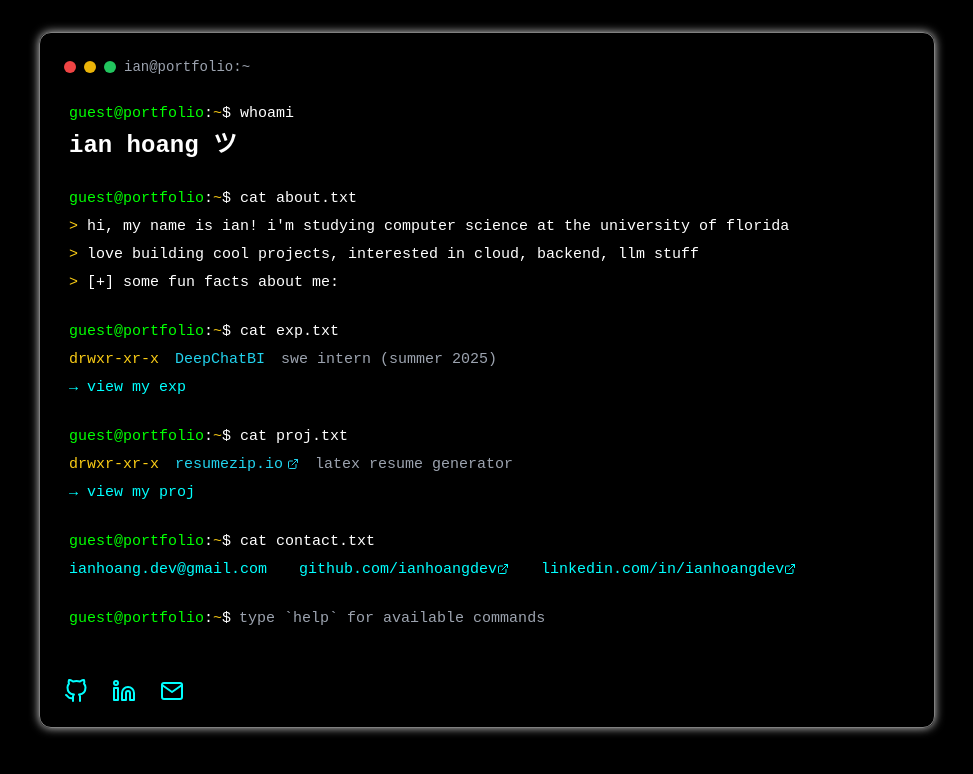
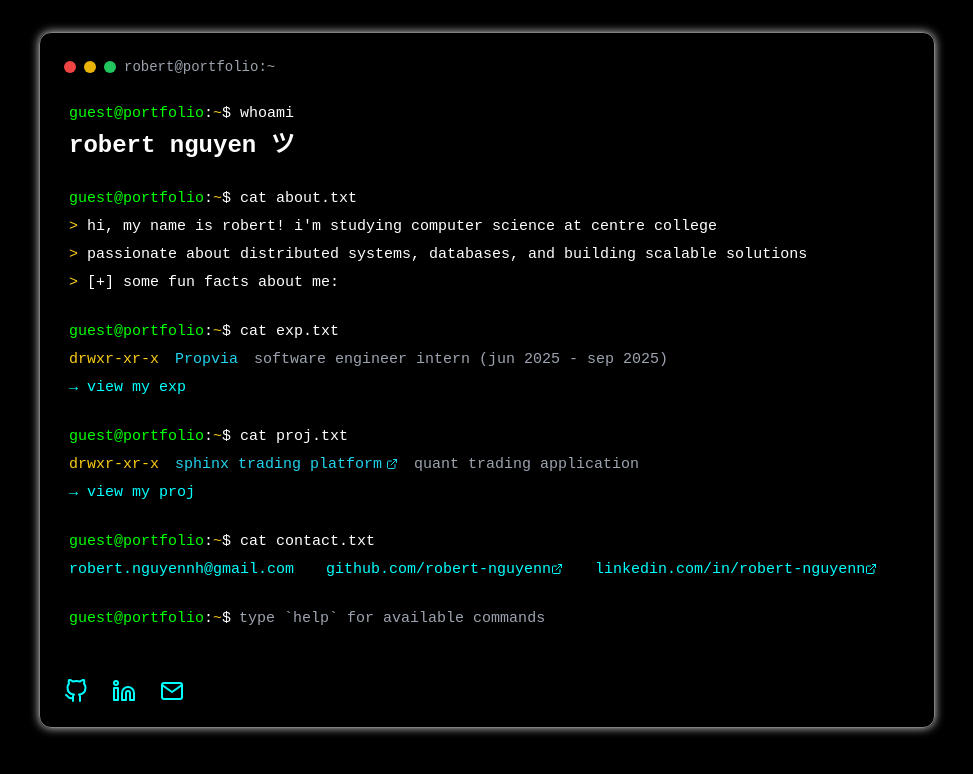
Before and after one commit to robert-nguyenn/robert_nguyen_portfolio, a Next.js app: page / in a window 1280 px wide. Shown: the top 774 px of the page, without its empty margins (153-1126 px from the left). Built offline with nearby package versions, Linux system fonts and the light colour scheme.

Commit message:
Update portfolio details and enhance project descriptions in README, package files, and components

```diff
--- a/package.json
+++ b/package.json
@@ -1,5 +1,5 @@
 {
-  "name": "portfolio",
+  "name": "robert-nguyen-portfolio",
   "version": "0.1.0",
   "private": true,
   "scripts": {
--- a/src/app/components/Header.tsx
+++ b/src/app/components/Header.tsx
@@ -16,7 +16,7 @@ export default function Header({ currentPath, showBackButton = true }: HeaderPro
         <div className="w-3 h-3 bg-red-500 rounded-full"></div>
         <div className="w-3 h-3 bg-yellow-500 rounded-full"></div>
         <div className="w-3 h-3 bg-green-500 rounded-full"></div>
-        <span className="ml-4 text-sm text-gray-400">ian@portfolio:{currentPath}</span>
+        <span className="ml-4 text-sm text-gray-400">robert@portfolio:{currentPath}</span>
       </div>
 
       {/* Navigation */}
--- a/src/app/contact/page.tsx
+++ b/src/app/contact/page.tsx
@@ -47,7 +47,7 @@ export default function Contact() {
             <div className="w-3 h-3 bg-red-500 rounded-full"></div>
             <div className="w-3 h-3 bg-yellow-500 rounded-full"></div>
             <div className="w-3 h-3 bg-green-500 rounded-full"></div>
-            <span className="ml-4 text-sm text-gray-400">ian@portfolio:~/contact</span>
+            <span className="ml-4 text-sm text-gray-400">robert@portfolio:~/contact</span>
           </div>
         </div>
 
@@ -78,8 +78,8 @@ export default function Contact() {
                   <FiMail className="w-5 h-5 text-cyan-400" />
                   <div>
                     <span className="text-cyan-400">Email:</span>
-                    <a href="mailto:ianhoang.dev@gmail.com" className="terminal-link ml-2">
-                      ianhoang.dev@gmail.com
+                    <a href="mailto:robert.nguyennh@gmail.com" className="terminal-link ml-2">
+                      robert.nguyennh@gmail.com
                     </a>
                   </div>
                 </div>
@@ -87,8 +87,8 @@ export default function Contact() {
                   <FiGithub className="w-5 h-5 text-cyan-400" />
                   <div>
                     <span className="text-cyan-400">GitHub:</span>
-                    <a href="https://github.com/ianhoangdev" target="_blank" rel="noopener noreferrer" className="terminal-link ml-2">
-                  github.com/ianhoangdev
+                    <a href="https://github.com/robert-nguyenn" target="_blank" rel="noopener noreferrer" className="terminal-link ml-2">
+                  github.com/robert-nguyenn
                 </a>
                   </div>
                 </div>
@@ -96,8 +96,8 @@ export default function Contact() {
                   <FiLinkedin className="w-5 h-5 text-cyan-400" />
                   <div>
                     <span className="text-cyan-400">LinkedIn:</span>
-                    <a href="https://linkedin.com/in/ianhoangdev" target="_blank" rel="noopener noreferrer" className="terminal-link ml-2">
-                  linkedin.com/in/ianhoangdev
+                    <a href="https://linkedin.com/in/robert-nguyenn" target="_blank" rel="noopener noreferrer" className="terminal-link ml-2">
+                  linkedin.com/in/robert-nguyenn
                 </a>
                   </div>
                 </div>
@@ -233,7 +233,7 @@ export default function Contact() {
                 </div>
                 <div className="flex items-center space-x-4">
                   <span className="text-yellow-400">-rw-r--r--</span>
-                  <a href="mailto:ianhoang.dev@gmail.com" className="terminal-link">send-email</a>
+                  <a href="mailto:robert.nguyennh@gmail.com" className="terminal-link">send-email</a>
                   <span className="text-gray-400">Direct email</span>
                 </div>
               </div>
--- a/src/app/experience/page.tsx
+++ b/src/app/experience/page.tsx
@@ -5,46 +5,47 @@ import Header from "../components/Header"
 const experiences = [
   {
     title: "Software Engineer Intern",
-    company: "DeepChatBI",
-    period: "May 2025 - Present",
-    location: "San Francisco, CA",
-    description: "AI services for natural language to SQL translation",
-    tech: ["Java", "Spring Boot", "PostgreSQL", "Snowflake", "Redis", "Claude API"]
+    company: "Propvia",
+    period: "Jun 2025 - Sep 2025",
+    location: "Detroit, MI",
+    description: "Implemented a multi-tenant backend on PostgreSQL with row-level security and Auth0 OAuth, powering an AI property analysis platform for 500+ users with 1k+ records/month.",
+    tech: ["PostgreSQL", "Auth0", "REST API", "gRPC", "Apache Kafka", "Google Cloud Run", "Node.js"]
   },
   {
     title: "Software Engineer Intern",
-    company: "UF CSSALT",
-    period: "Jan 2025 - May 2025",
-    location: "Gainesville, FL",
-    description: "Real-time defibrillator simulation software",
-    tech: ["Unity", "C#", "Docker", "GitHub Actions", "CI/CD"]
+    company: "Theta Zero Consulting",
+    period: "Dec 2024 - May 2025",
+    location: "Lexington, KY",
+    description: "Delivered a CRM SaaS for 1,100+ real-estate users, storing client data in PostgreSQL and powering React/Django frontend. Instrumented OpenTelemetry traces with Prometheus & Grafana alerts.",
+    tech: ["React", "Django", "PostgreSQL", "OpenTelemetry", "Prometheus", "Grafana", "Docker"]
   },
   {
-    title: "Research Software Engineer",
-    company: "Ecosystem AI Lab",
-    period: "Aug 2024 - Dec 2024",
-    location: "Gainesville, FL",
-    description: "ML research for environmental quality analysis",
-    tech: ["Python", "TensorFlow", "ResNet-50", "D3.js", "Flask", "PostGIS"]
+    title: "Software Engineer Intern",
+    company: "Novatek Technology",
+    period: "May 2024 - Nov 2024",
+    location: "hanoi, vietnam",
+    description: "Enhanced checkout reliability to 99.95% on a 10k+ MAU e-commerce platform by refactoring into a stateless gRPC microservice with Kubernetes deployments using rollback strategies.",
+    tech: ["gRPC", "Kubernetes", "Redis", "Lambda", "DynamoDB", "Terraform", "CI/CD", "Linux"]
+  },
+  {
+    title: "Undergraduate Researcher",
+    company: "Centre College — Computer Science Department",
+    period: "Jan 2024 - May 2024",
+    location: "Danville, KY",
+    description: "Processed soccer telemetry into 11k+ events/second with 98% extraction accuracy via a multithreaded Python pipeline. Optimized DuckDB for telemetry via spatial SQL queries.",
+    tech: ["Python", "DuckDB", "Multithreading", "Spatial SQL", "Data Processing"]
   }
 ]
 
 const education = {
-  degree: "B.S. in Computer Science",
-  school: "University of Florida",
+  degree: "Bachelor of Science in Computer Science",
+  school: "Centre College",
   period: "Aug 2023 - May 2027",
-  gpa: "3.9/4.0",
-  location: "Gainesville, FL",
-  courses: ["Data Structures", "Operating Systems", "Computer Organization", "Discrete Math", "Linear Algebra"]
+  gpa: "3.89/4.0",
+  location: "Danville, KY",
+  courses: ["Data Structures and Algorithms", "Distributed Systems", "Operating Systems", "Computer Networks", "Database Systems", "Object-Oriented Programming"]
 }
 
-const leadership = {
-  title: "Membership Director",
-  org: "UF Computing Student Union",
-  period: "Mar 2025 - Present",
-  location: "Gainesville, FL",
-  description: "Recruitment and retention strategies for computing club"
-}
 
 export default function Experience() {
   return (
@@ -83,18 +84,6 @@ export default function Experience() {
             </div>
           </div>
 
-          {/* Leadership */}
-          <div>
-            <div className="text-yellow-400 mb-3">// leadership</div>
-            <div className="ml-4 mb-3">
-              <div className="flex flex-wrap items-baseline gap-x-2">
-                <span className="text-cyan-400 font-semibold whitespace-nowrap">{leadership.title.toLowerCase()}</span>
-                <span style={{ color: 'rgb(var(--terminal-green))' }}>{leadership.org}</span>
-              </div>
-              <div className="text-gray-400 text-sm">{leadership.period.toLowerCase()} • {leadership.location.toLowerCase()}</div>
-              <div className="text-gray-300 text-sm mt-1">{leadership.description.toLowerCase()}</div>
-            </div>
-          </div>
         </div>
       </div>
     </div>
--- a/src/app/layout.tsx
+++ b/src/app/layout.tsx
@@ -4,21 +4,21 @@ import "./globals.css"
 // node addCatGifs.js
 
 export const metadata: Metadata = {
-  title: "ian's personal spot",
-  description: "Software Engineer & Computer Science Student at University of Florida. Full-stack developer passionate about building scalable applications.",
-  keywords: ["Software Engineer", "Full Stack Developer", "Computer Science", "React", "Next.js", "Python", "Machine Learning"],
-  authors: [{ name: "Ian Hoang" }],
-  creator: "Ian Hoang",
+  title: "robert's portfolio",
+  description: "Computer Science Student at Centre College. Software Engineer with experience in distributed systems, databases, and scalable applications.",
+  keywords: ["Software Engineer", "Computer Science", "Distributed Systems", "PostgreSQL", "gRPC", "Kubernetes", "Python", "Java", "TypeScript"],
+  authors: [{ name: "Robert Nguyen" }],
+  creator: "Robert Nguyen",
   openGraph: {
-    title: "ian's personal spot",
-    description: "Software Engineer & Computer Science Student at University of Florida",
+    title: "robert's portfolio",
+    description: "Computer Science Student at Centre College. Software Engineer specializing in distributed systems and databases.",
     type: "website",
     locale: "en_US",
   },
   twitter: {
     card: "summary_large_image",
-    title: "ian's personal spot",
-    description: "Software Engineer & Computer Science Student at University of Florida",
+    title: "robert's portfolio",
+    description: "Computer Science Student at Centre College. Software Engineer specializing in distributed systems and databases.",
   },
   icons: {
     icon: "/logo.svg"
--- a/src/app/page.tsx
+++ b/src/app/page.tsx
@@ -21,9 +21,9 @@ export default function Home() {
  /\\_/\\
 ( o.o ) meow! here are your commands:
  > ^ <  </pre>help(<span class='text-yellow-400'>⌘+Shift+H</span>) - show help message<br>about(<span class='text-yellow-400'>⌘+A</span>) - learn about me<br>proj(<span class='text-yellow-400'>⌘+P</span>) - view my projects<br>exp(<span class='text-yellow-400'>⌘+E</span>) - see my experience<br>clear(<span class='text-yellow-400'>⌘+K</span>) - clear terminal<br>motd(<span class='text-yellow-400'>⌘+B</span>) - look at cat gif and smile`,
-    about: "hi my name is ian. learning and building, i love challenges. hit me up if you wanna talk about opportunities, anime, random shower thoughts, u name it:) (see contacts above)!",
-    proj: "i build web apps, devtools, and ai projects for funsies and impact.<br>check out my projects at <a href='/projects' class='text-cyan-400 hover:text-yellow-400'>/projects</a>",
-    exp: "i've interned at deepchatbi, research labs, and involved in ufcsu.<br>view my experience at <a href='/experience' class='text-cyan-400 hover:text-yellow-400'>/experience</a>",
+    about: "hi my name is robert. computer science student at centre college with a passion for building scalable software solutions. let's connect if you want to discuss tech, internships, or cool projects!",
+    proj: "i build full-stack applications, trading platforms, and data-driven solutions.<br>check out my projects at <a href='/projects' class='text-cyan-400 hover:text-yellow-400'>/projects</a>",
+    exp: "i've interned at propvia, theta zero consulting, novatek technology, and more.<br>view my experience at <a href='/experience' class='text-cyan-400 hover:text-yellow-400'>/experience</a>",
     clear: "clear",
     motd: "random cat gif - use the command to see a cat!",
     // Aliases for backward compatibility
@@ -160,7 +160,7 @@ export default function Home() {
               <span style={{ color: 'rgb(var(--foreground-rgb))' }}>$ </span>
               <span style={{ color: 'rgb(var(--foreground-rgb))' }}>whoami</span>
             </div>
-            <div className="command-output text-2xl font-bold" style={{ color: 'rgb(var(--foreground-rgb))' }}>ian hoang ツ</div>
+            <div className="command-output text-2xl font-bold" style={{ color: 'rgb(var(--foreground-rgb))' }}>robert nguyen ツ</div>
           </div>
 
           {/* About Section */}
@@ -173,8 +173,8 @@ export default function Home() {
               <span style={{ color: 'rgb(var(--foreground-rgb))' }}>cat about.txt</span>
             </div>
             <div className="command-output space-y-1" style={{ color: 'rgb(var(--foreground-rgb))' }}>
-              <p><span className="text-yellow-400">&gt;</span> hi, my name is ian! i'm studying computer science at the university of florida</p>
-              <p><span className="text-yellow-400">&gt;</span> love building cool projects, interested in cloud, backend, llm stuff</p>
+              <p><span className="text-yellow-400">&gt;</span> hi, my name is robert! i'm studying computer science at centre college</p>
+              <p><span className="text-yellow-400">&gt;</span> passionate about distributed systems, databases, and building scalable solutions</p>
               <button
                 onClick={() => setShowFunFacts(!showFunFacts)}
                 className="text-left transition-colors"
@@ -186,9 +186,9 @@ export default function Home() {
               </button>
               {showFunFacts && (
                 <div className="ml-8 space-y-1" style={{ color: 'rgb(var(--foreground-rgb))' }}>
-                  <p><span className="text-yellow-400">&gt;</span> once cried at 5am while debugging cause i added an extra period to a redirect uri</p>
-                  <p><span className="text-yellow-400">&gt;</span> built a word hunt solver to beat my gf, but still got humbled (she high diff ai)</p>
-                  <p><span className="text-yellow-400">&gt;</span> can bend my fingers 90 degrees, binge watch 200 manga chapters in 1 night</p>
+                  <p><span className="text-yellow-400">&gt;</span> built a no-code quant trading platform that processes 12k+ market events</p>
+                  <p><span className="text-yellow-400">&gt;</span> optimized database query latency by 60% using advanced indexing techniques</p>
+                  <p><span className="text-yellow-400">&gt;</span> enjoy working with cutting-edge tech like gRPC, kubernetes, and cloud platforms</p>
                 </div>
               )}
             </div>
@@ -207,8 +207,8 @@ export default function Home() {
               <div className="space-y-4">
                 <div className="flex items-center space-x-4">
                   <span className="text-yellow-400">drwxr-xr-x</span>
-                  <span className="text-cyan-400">DeepChatBI</span>
-                  <span className="text-gray-400">swe intern (summer 2025)</span>
+                  <span className="text-cyan-400">Propvia</span>
+                  <span className="text-gray-400">software engineer intern (jun 2025 - sep 2025)</span>
                 </div>
               </div>
               <div className="mt-1">
@@ -232,10 +232,10 @@ export default function Home() {
               <div className="space-y-4">
                 <div className="flex items-center space-x-4">
                   <span className="text-yellow-400">drwxr-xr-x</span>
-                  <a href="https://resumezip.io" target="_blank" rel="noopener noreferrer" className="text-cyan-400">
-                    resumezip.io<FiExternalLink className="inline w-3 h-3 ml-1" />
+                  <a href="https://github.com/robert-nguyenn/sphinx-no-code-quant-trading-platform" target="_blank" rel="noopener noreferrer" className="text-cyan-400">
+                    sphinx trading platform<FiExternalLink className="inline w-3 h-3 ml-1" />
                    </a>
-                  <span className="text-gray-400">latex resume generator</span>
+                  <span className="text-gray-400">quant trading application</span>
                 </div>
               </div>
               <div className="mt-1">
@@ -258,13 +258,13 @@ export default function Home() {
             <div className="command-output" style={{ color: 'rgb(var(--foreground-rgb))' }}>
               <div className="flex flex-col md:flex-row items-start md:items-center gap-2 md:gap-8">
                 <div>
-                  <a href="mailto:ianhoang.dev@gmail.com" className="terminal-link"> ianhoang.dev@gmail.com</a>
+                  <a href="mailto:robert.nguyenanh@gmail.com" className="terminal-link"> robert.nguyennh@gmail.com</a>
                 </div>
                 <div>
-                  <a href="https://github.com/ianhoangdev" target="_blank" rel="noopener noreferrer" className="terminal-link"> github.com/ianhoangdev<FiExternalLink className="inline w-3 h-3" /></a>
+                  <a href="https://github.com/robert-nguyenn" target="_blank" rel="noopener noreferrer" className="terminal-link"> github.com/robert-nguyenn<FiExternalLink className="inline w-3 h-3" /></a>
                 </div>
                 <div>
-                  <a href="https://linkedin.com/in/ianhoangdev" target="_blank" rel="noopener noreferrer" className="terminal-link"> linkedin.com/in/ianhoangdev<FiExternalLink className="inline w-3 h-3" /></a>
+                  <a href="https://linkedin.com/in/robert-nguyenn" target="_blank" rel="noopener noreferrer" className="terminal-link"> linkedin.com/in/robert-nguyenn<FiExternalLink className="inline w-3 h-3" /></a>
                 </div>
               </div>
             </div>
@@ -311,13 +311,13 @@ export default function Home() {
 
           {/* Social Links and Connected Status */}
           <div className="flex space-x-6 mt-12">
-            <a href="https://github.com/ianhoangdev" target="_blank" rel="noopener noreferrer" className="terminal-link">
+            <a href="https://github.com/robert-nguyenn" target="_blank" rel="noopener noreferrer" className="terminal-link">
               <FiGithub className="w-6 h-6" />
             </a>
-            <a href="https://linkedin.com/in/ianhoangdev" target="_blank" rel="noopener noreferrer" className="terminal-link">
+            <a href="https://linkedin.com/in/robert-nguyenn" target="_blank" rel="noopener noreferrer" className="terminal-link">
               <FiLinkedin className="w-6 h-6" />
             </a>
-            <a href="mailto:ianhoang.dev@gmail.com" className="terminal-link">
+            <a href="mailto:robert.nguyennh@gmail.com" className="terminal-link">
               <FiMail className="w-6 h-6" />
             </a>
           </div>
--- a/src/app/projects/page.tsx
+++ b/src/app/projects/page.tsx
@@ -5,46 +5,26 @@ import Header from "../components/Header"
 
 const projects = [
   {
-    name: "resumezip.io",
-    description: "LaTeX resume generator with AI-powered content suggestions",
-    tech: ["Go", "Docker", "AWS ECS/S3", "PostgreSQL", "Next.js", "TypeScript", "Redis"],
-    github: "https://github.com/ianhoangdev/resumezip",
-    live: "https://resumezip.io"
+    name: "Sphere — No-Code Quant Trading Platform",
+    description: "A drag-and-drop application for creating, backtesting, and paper-trading strategies using RAG to merge with 12k+ geopolitical events into trade signals",
+    tech: ["TypeScript", "Python", "Docker", "K8s", "Redis Streams", "Prisma", "gRPC/WebSocket"],
+    github: "https://github.com/robert-nguyenn/sphinx-no-code-quant-trading-platform",
+    live: null
   },
   {
-    name: "neuroDB.ai",
-    description: "In-browser semantic search engine using Rust/WASM",
-    tech: ["SvelteKit", "Rust", "JavaScript", "WASM", "Hugging Face"],
-    github: "https://github.com/ianhoangdev/neuroDB",
-    live: "https://neurodbai.vercel.app"
+    name: "Distributed Task Scheduler",
+    description: "Event-driven Node.js backend with distributed messaging using RAG & LLMs, PostgreSQL, processing 12k+ market events while handling sub-300 ms latency",
+    tech: ["Node.js", "PostgreSQL", "Redis", "Docker", "Kubernetes", "Event-driven Architecture"],
+    github: null,
+    live: null
   },
-  {
-    name: "BlockRaise",
-    description: "Web3 crowdfunding platform with Solidity smart contracts",
-    tech: ["Next.js", "Solidity", "Ethereum", "Web3.js", "TailwindCSS", "TypeScript"],
-    github: "https://github.com/ianhoangdev/BlockRaise",
-    live: "https://blockraise.netlify.app"
-  },
-  {
-    name: "Wordhunt Solver",
-    description: "High-speed C++ solver using trie and backtracking algorithms",
-    tech: ["C++", "WebAssembly", "React", "TypeScript", "Trie Algorithm", "Backtracking"],
-    github: "https://github.com/ianhoangdev/wordhuntsolver",
-    live: "https://wordhuntsolver.vercel.app"
-  },
-  {
-    name: "ML Football Analyzer",
-    description: "Computer vision system to track players using YOLO object detection",
-    tech: ["Python", "OpenCV", "YOLO", "TensorFlow", "NumPy", "Pandas"],
-    github: "https://github.com/ianhoangdev/MLFootballAnalysis",
-    live: null
-  }
 ]
 
 const skills = {
-  languages: ["Go", "Python", "Java", "C++", "JavaScript", "TypeScript", "SQL"],
-  technologies: ["React", "Next.js", "AWS", "Docker", "PostgreSQL", "MongoDB", "Spring Boot"],
-  other: ["Machine Learning", "Distributed Systems", "Unity", "System Design"]
+  languages: ["Python", "Java", "C++", "TypeScript", "JavaScript", "SQL", "Go", "Bash"],
+  frameworks: ["PostgreSQL", "DynamoDB", "MongoDB", "Redis", "Kafka", "RabbitMQ", "Amazon SQS", "Pinecone"],
+  technologies: ["gRPC", "REST", "GraphQL", "Protocol Buffers", "Node.js", "Spring Boot", "Express", "FastAPI", "Prisma ORM", "Hibernate", "Supabase", "Apache Spark"],
+  cloud: ["Amazon Web Services", "Google Cloud Run", "Kubernetes", "Docker", "Terraform", "CI/CD", "Linux", "Git", "Postman", "CUDA"]
 }
 
 export default function Projects() {
@@ -63,12 +43,16 @@ export default function Projects() {
                 <span>{skills.languages.map(lang => lang.toLowerCase()).join(', ')}</span>
               </div>
               <div className="flex flex-wrap items-baseline gap-x-2 text-sm text-gray-300">
+                <span className="text-cyan-400 font-semibold whitespace-nowrap">frameworks:</span>
+                <span>{skills.frameworks.map(tech => tech.toLowerCase()).join(', ')}</span>
+              </div>
+              <div className="flex flex-wrap items-baseline gap-x-2 text-sm text-gray-300">
                 <span className="text-cyan-400 font-semibold whitespace-nowrap">technologies:</span>
                 <span>{skills.technologies.map(tech => tech.toLowerCase()).join(', ')}</span>
               </div>
               <div className="flex flex-wrap items-baseline gap-x-2 text-sm text-gray-300">
-                <span className="text-cyan-400 font-semibold whitespace-nowrap">other:</span>
-                <span>{skills.other.map(item => item.toLowerCase()).join(', ')}</span>
+                <span className="text-cyan-400 font-semibold whitespace-nowrap">cloud & devops:</span>
+                <span>{skills.cloud.map(item => item.toLowerCase()).join(', ')}</span>
               </div>
             </div>
           </div>
@@ -86,12 +70,14 @@ export default function Projects() {
                   tech: {project.tech.map(tech => tech.toLowerCase()).join(', ')}
                 </div>
                 <div className="text-gray-400 text-xs mt-1 flex flex-wrap items-center gap-x-2">
-                  <a href={project.github} target="_blank" rel="noopener noreferrer" className="text-cyan-400 hover:text-yellow-400 flex items-center">
-                    github<FiGithub className="inline w-3 h-3 ml-1" />
-                  </a>
+                  {project.github && (
+                    <a href={project.github} target="_blank" rel="noopener noreferrer" className="text-cyan-400 hover:text-yellow-400 flex items-center">
+                      github<FiGithub className="inline w-3 h-3 ml-1" />
+                    </a>
+                  )}
                   {project.live && (
                     <>
-                      <span className="mx-1">•</span>
+                      {project.github && <span className="mx-1">•</span>}
                       <a href={project.live} target="_blank" rel="noopener noreferrer" className="text-cyan-400 hover:text-yellow-400 flex items-center">
                         live<FiExternalLink className="inline w-3 h-3 ml-1" />
                       </a>
```
Also changed, not shown: 2 other files (tests, documents, lock files or other folders).
